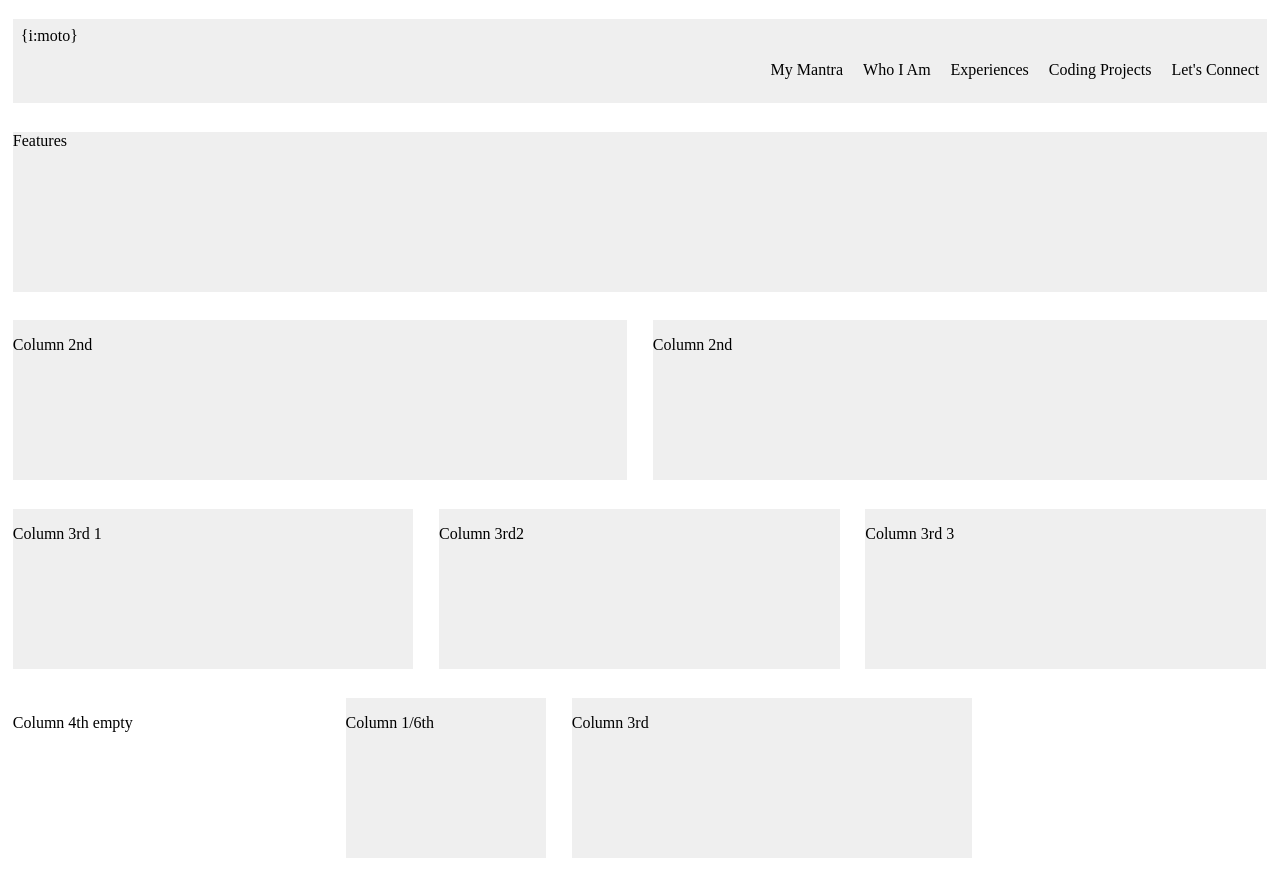
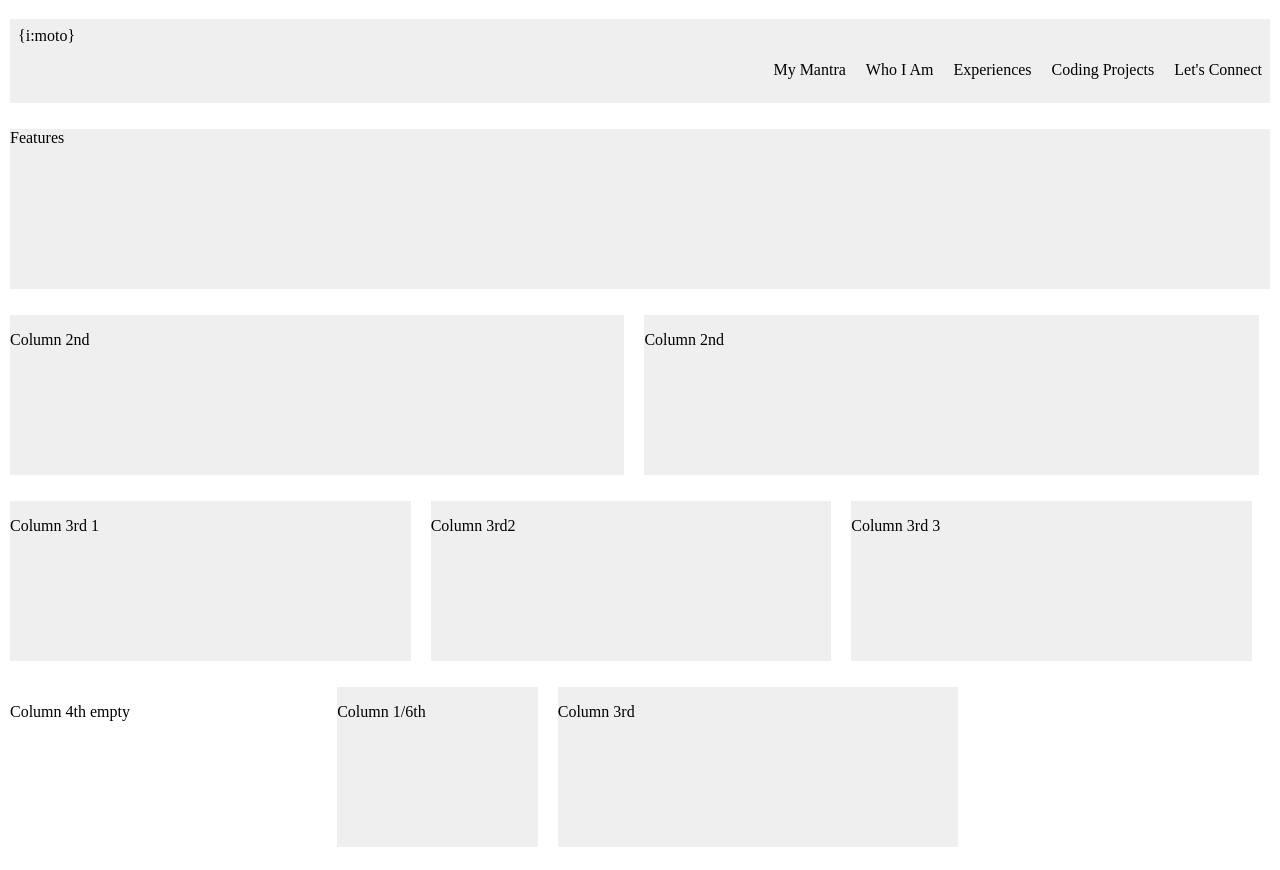
Before and after one commit to theoblivious/simple_CSS_framework, a plain HTML site: page index.html in a window 1280 px wide. Shown: the part 61-931 px from the top of the page. Drawn offline with nearby package versions, Linux system fonts and the light colour scheme; a script that the page names is missing.

Commit message:
added changes for box border

```diff
--- a/framework.css
+++ b/framework.css
@@ -9,7 +9,8 @@ body {
     overflow: auto;
 }
 nav, .feature, footer {
-    margin: 1%;
+    margin: 10px;
+    box-sizing: border-box;
 }
 .navbar {
     text-align: right;
@@ -22,22 +23,26 @@ nav, .feature, footer {
 .col2nd {
     width: 48%;
     float: left;
-    margin: 1%;
+    margin: 10px;
+    box-sizing: border-box;
 }
 .col3rd {
     width: 31.3%;
     float: left;
-    margin: 1%;
+    margin: 10px;
+    box-sizing: border-box;
 }
 .col4th {
     width: 24%;
     float: left;
-    margin: 1%;
+    margin: 10px;
+    box-sizing: border-box;
 }
 .col6th {
     width: 15.67%;
     float: left;
-    margin: 1%;
+    margin: 10px;
+    box-sizing: border-box;
 }
 /*may not need this one? if not, we can rename the 1,2,3 and get rid of them. If it doesnt work add the 1,2,3 back on three column row  */
 /*.col3rd3 {
```
